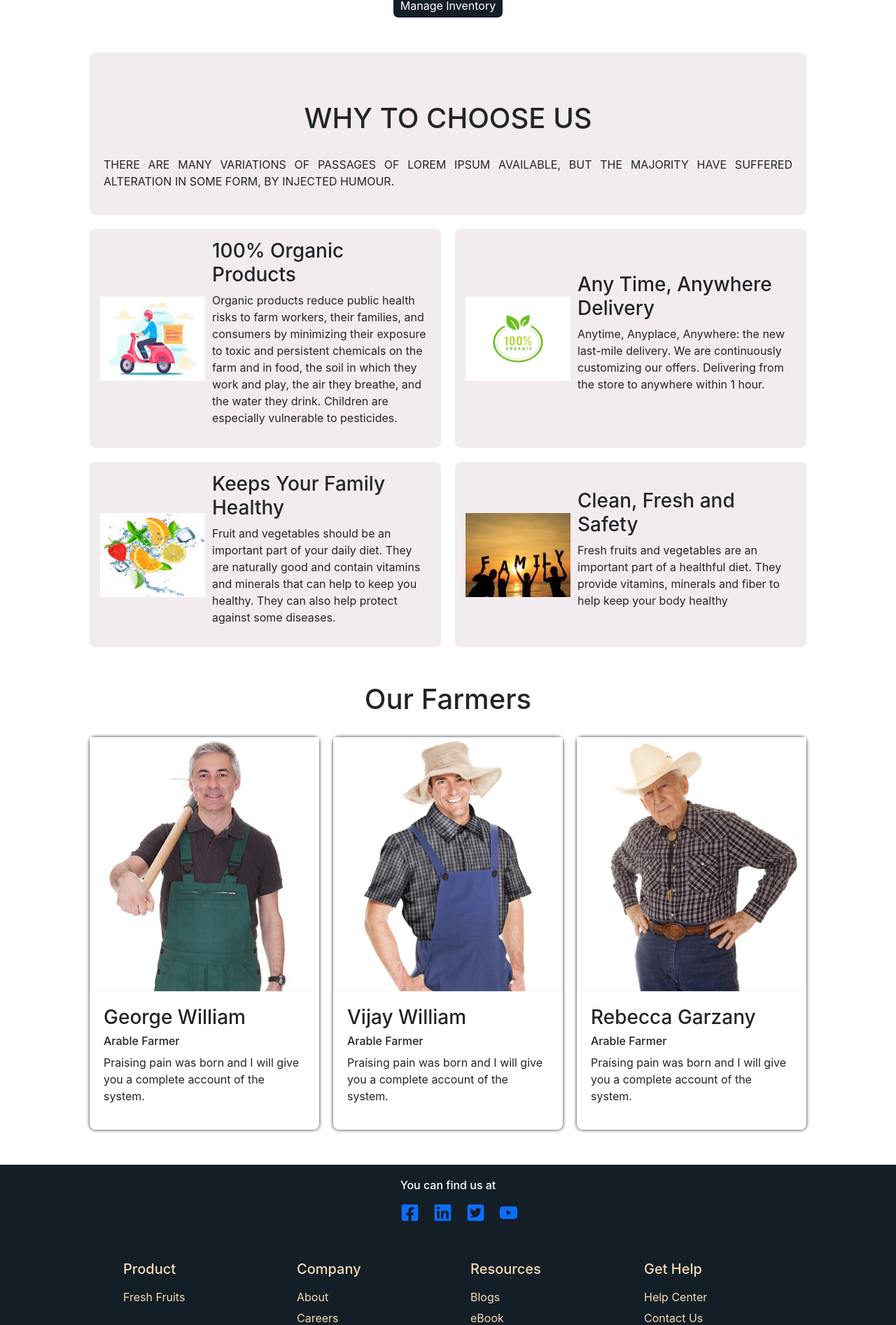
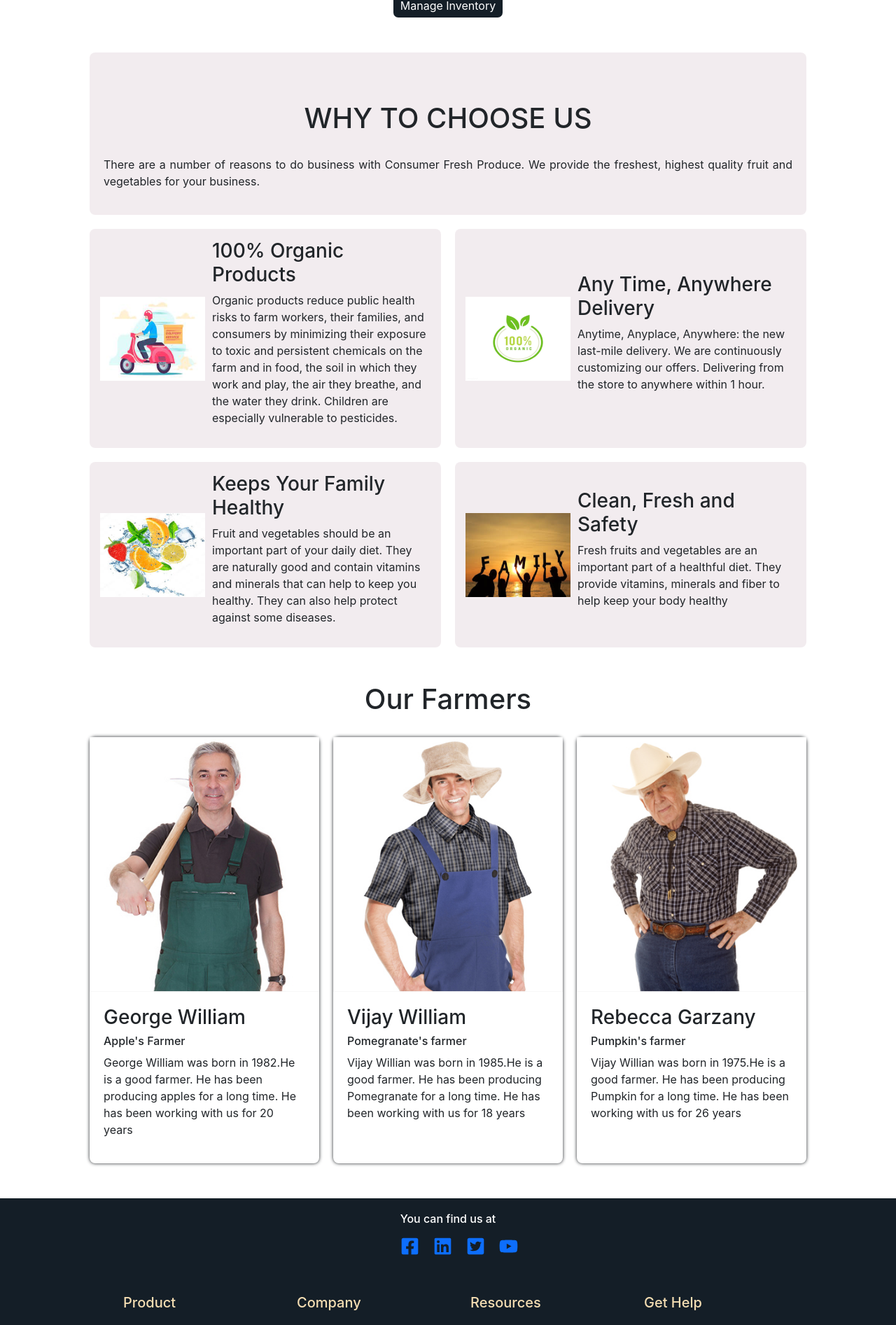
Before and after one commit to AbdMamun1999/warehouse-management-client-site, a React (Create React App) app: page / in a window 1280 px wide. Shown: the part 873-2766 px from the top of the page at 70% size. Built offline with nearby package versions, Linux system fonts and the light colour scheme; no server answers.

Commit message:
some change

```diff
--- a/src/Components/Farmers/Farmers.js
+++ b/src/Components/Farmers/Farmers.js
@@ -16,8 +16,8 @@ const Farmers = () => {
                     </div>
                     <div className='descrption'>
                         <h3>George William</h3>
-                        <h6>Arable Farmer</h6>
-                        <p>Praising pain was born and I will give you a complete account of the system.</p>
+                        <h6>Apple's Farmer</h6>
+                        <p>George William was born in 1982.He is a good farmer. He has been producing apples for a long time. He has been working with us for 20 years</p>
                     </div>
                 </div>
                 <div className='farmers-card'>
@@ -26,8 +26,8 @@ const Farmers = () => {
                     </div>
                     <div className='descrption'>
                         <h3>Vijay William</h3>
-                        <h6>Arable Farmer</h6>
-                        <p>Praising pain was born and I will give you a complete account of the system.</p>
+                        <h6>Pomegranate's farmer</h6>
+                        <p>Vijay Willian was born in 1985.He is a good farmer. He has been producing Pomegranate for a long time. He has been working with us for 18 years</p>
                     </div>
                 </div>
                 <div className='farmers-card'>
@@ -36,8 +36,8 @@ const Farmers = () => {
                     </div>
                     <div className='descrption'>
                         <h3>Rebecca Garzany</h3>
-                        <h6>Arable Farmer</h6>
-                        <p>Praising pain was born and I will give you a complete account of the system.</p>
+                        <h6>Pumpkin's farmer</h6>
+                        <p>Vijay Willian was born in 1975.He is a good farmer. He has been producing Pumpkin for a long time. He has been working with us for 26 years</p>
                     </div>
                 </div>
             </div>
--- a/src/Components/Header/Header.js
+++ b/src/Components/Header/Header.js
@@ -17,7 +17,7 @@ const Header = () => {
     <div>
       <Navbar collapseOnSelect expand="lg" bg="dark" variant="dark">
         <Container>
-          <Navbar.Brand as={Link} to="/">React-Bootstrap</Navbar.Brand>
+          <Navbar.Brand as={Link} to="/">Organic Store</Navbar.Brand>
           <Navbar.Toggle aria-controls="responsive-navbar-nav" />
           <Navbar.Collapse id="responsive-navbar-nav">
             <Nav className="me-auto">
--- a/src/Components/WhyToChooseUs/WhyToChooseUs.js
+++ b/src/Components/WhyToChooseUs/WhyToChooseUs.js
@@ -10,7 +10,7 @@ const WhyToChooseUs = () => {
         <div className='why-to-choose-us'>
             <div className='why-to-choose-top'>
                 <h1 className='farmer-header'>WHY TO CHOOSE US</h1>
-                <p className='why-header-para'>THERE ARE MANY VARIATIONS OF PASSAGES OF LOREM IPSUM AVAILABLE, BUT THE MAJORITY HAVE SUFFERED ALTERATION IN SOME FORM, BY INJECTED HUMOUR.</p>
+                <p className='why-header-para'>There are a number of reasons to do business with Consumer Fresh Produce. We provide the freshest, highest quality fruit and vegetables for your business.</p>
             </div>
             <div className="why-to-choose-bottom">
                 <div className='why-to-choose-bottom-wrapper'>
```
